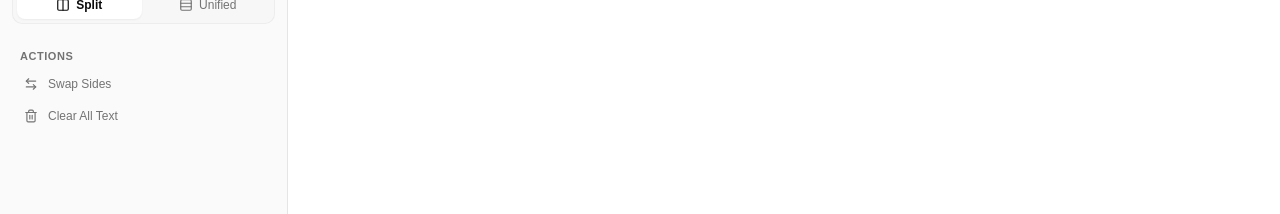
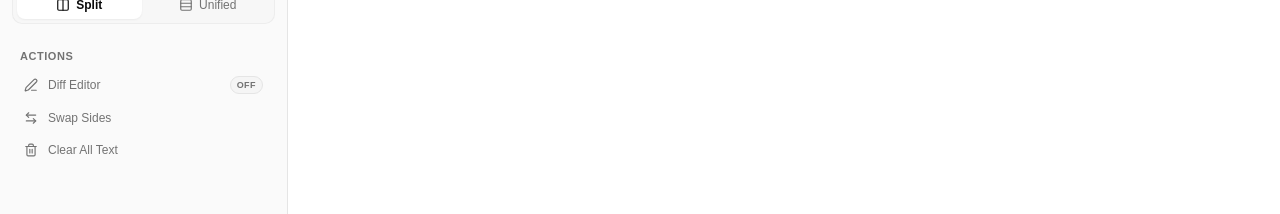
Before and after one commit to ujjwalraj123/diffviewer, a React (Vite) app: page / in a window 1280 px wide. Both pictures are taken after a click on the button "Diff". Shown: the part 354-568 px from the top of the page. Built offline with nearby package versions, Linux system fonts and the light colour scheme.

Commit message:
started working on adding a diff viewer functionality
fixed bug - diff showing problem

```diff
--- a/src/components/AppSidebar.tsx
+++ b/src/components/AppSidebar.tsx
@@ -27,6 +27,8 @@ export interface AppSidebarProps {
   onSwap?: () => void;
   onResetSample?: () => void;
   onEnterDiff?: () => void;
+  diffEditable?: boolean;
+  onToggleDiffEditable?: () => void;
   dark: boolean;
   onToggleDark: () => void;
 }
@@ -40,6 +42,8 @@ export function AppSidebar({
   onSwap,
   onResetSample,
   onEnterDiff,
+  diffEditable = false,
+  onToggleDiffEditable,
   dark = false,
   onToggleDark,
 }: AppSidebarProps) {
@@ -270,6 +274,33 @@ export function AppSidebar({
                   Actions
                 </div>
                 <div className="space-y-1">
+                  {mode === "diff" && onToggleDiffEditable && (
+                    <button
+                      type="button"
+                      onClick={onToggleDiffEditable}
+                      aria-pressed={diffEditable}
+                      className={`w-full flex items-center justify-between gap-2.5 px-3 py-1.5 rounded-lg text-xs font-medium transition-colors cursor-pointer ${
+                        diffEditable
+                          ? "bg-primary/10 text-primary"
+                          : "text-muted-foreground hover:bg-sidebar-accent hover:text-sidebar-foreground"
+                      }`}
+                    >
+                      <span className="flex items-center gap-2.5">
+                        <Edit3 className="size-3.5" />
+                        <span>Diff Editor</span>
+                      </span>
+                      <span
+                        className={`text-[9px] font-semibold uppercase tracking-wider px-1.5 py-0.5 rounded-full border ${
+                          diffEditable
+                            ? "bg-primary/15 border-primary/30 text-primary"
+                            : "bg-sidebar-accent border-sidebar-border text-muted-foreground"
+                        }`}
+                      >
+                        {diffEditable ? "On" : "Off"}
+                      </span>
+                    </button>
+                  )}
+
                   {onSwap && (
                     <button
                       type="button"
--- a/src/components/ui/diff-viewer.tsx
+++ b/src/components/ui/diff-viewer.tsx
@@ -159,6 +159,18 @@ function attachCharSegments(lines: ParsedLine[]) {
   }
 }
 
+/**
+ * Normalize text before diffing so that cosmetic-only differences that users
+ * never intend to see as "changes" are ignored:
+ *  - Convert CRLF / CR line endings to LF (pasting often injects \r\n).
+ *  - Strip a single trailing newline so "foo" and "foo\n" are treated equal.
+ * This prevents the diff viewer from reporting every line as changed when the
+ * two inputs are effectively identical.
+ */
+function normalizeForDiff(text: string): string {
+  return text.replace(/\r\n?/g, "\n").replace(/\n$/, "");
+}
+
 function computeDiff(
   oldContent: string,
   newContent: string,
@@ -168,7 +180,10 @@ function computeDiff(
   additions: number;
   deletions: number;
 } {
-  const changes = diffLines(oldContent, newContent);
+  const changes = diffLines(
+    normalizeForDiff(oldContent),
+    normalizeForDiff(newContent),
+  );
   const lines: ParsedLine[] = [];
   let oldLine = 1;
   let newLine = 1;
--- a/src/pages/NotFound.tsx
+++ b/src/pages/NotFound.tsx
@@ -1,11 +1,8 @@
-import { AppLayout } from '../components/AppLayout'
 import { Link } from '../components/Link'
 import { useSeo } from '../hooks/useSeo'
-import { useTheme } from '../hooks/useTheme'
 import { FileQuestion, ArrowLeft } from 'lucide-react'
 
 export default function NotFound() {
-  const { dark, toggle } = useTheme()
   const path = typeof window === 'undefined' ? '/404' : window.location.pathname
   useSeo({
     title: 'Page not found | DiffViewer',
@@ -15,16 +12,18 @@ export default function NotFound() {
   })
 
   return (
-    <AppLayout dark={dark} onToggleDark={toggle}>
-      <main className="max-w-md mx-auto px-6 py-20 text-center space-y-4 flex-1 flex flex-col items-center justify-center">
+  <main className="w-full min-h-[70vh] flex flex-col items-center justify-center px-6 py-20 text-center">
+    <div className="w-full max-w-md flex flex-col items-center space-y-4">
       <div className="size-12 rounded-full bg-muted flex items-center justify-center text-muted-foreground">
         <FileQuestion className="size-6" />
       </div>
-        <h1 className="text-2xl font-bold tracking-tight text-foreground">Page Not Found</h1>
+      <h1 className="text-2xl font-bold tracking-tight text-foreground">
+        Page Not Found
+      </h1>
       <p className="text-sm text-muted-foreground">
         The page you are looking for doesn't exist or has moved.
       </p>
-        <div className="pt-2 flex items-center gap-2">
+      <div className="pt-2 flex items-center justify-center gap-2">
         <Link
           to="/"
           className="inline-flex items-center gap-1.5 px-4 py-2 rounded-lg bg-primary text-primary-foreground text-xs font-semibold hover:bg-primary/90 transition-colors shadow-xs"
@@ -39,7 +38,7 @@ export default function NotFound() {
           <span>Read Blog</span>
         </Link>
       </div>
+    </div>
   </main>
-    </AppLayout>
-  )
+);
 }
--- a/src/pages/ToolPage.tsx
+++ b/src/pages/ToolPage.tsx
@@ -1,6 +1,7 @@
 import { useState } from "react";
 import { AppLayout } from "../components/AppLayout";
 import { TextEditorPair } from "../components/TextEditorPair";
+import { CopyButton } from "../components/CopyButton";
 import { DiffViewer } from "@/components/ui/diff-viewer";
 import { useSeo } from "../hooks/useSeo";
 import { useTheme } from "../hooks/useTheme";
@@ -35,6 +36,8 @@ greet("there", "Hi");
 export default function ToolPage() {
   const [mode, setMode] = useState<"edit" | "diff">("edit");
   const [diffViewMode, setDiffViewMode] = useState<"split" | "unified">("split");
+  // When true, the diff view becomes editable in place (Diff Editor action).
+  const [diffEditable, setDiffEditable] = useState(false);
   const [left, setLeft] = useState("");
   const [right, setRight] = useState("");
   const { dark, toggle } = useTheme();
@@ -112,7 +115,15 @@ export default function ToolPage() {
   };
   */
 
-  const isIdentical = left === right && left.length > 0;
+  // Treat inputs as identical when they only differ by line-ending style
+  // (CRLF vs LF) or a single trailing newline — these are cosmetic and should
+  // not be reported as differences (matches the diff viewer's normalization).
+  const normalizeForCompare = (text: string) =>
+    text.replace(/\r\n?/g, "\n").replace(/\n$/, "");
+  const isIdentical =
+    left.length > 0 &&
+    right.length > 0 &&
+    normalizeForCompare(left) === normalizeForCompare(right);
   const isBothEmpty = left.trim().length === 0 && right.trim().length === 0;
 
   return (
@@ -125,6 +136,8 @@ export default function ToolPage() {
       onSwap={handleSwap}
       // onResetSample={handleResetSample}
       onEnterDiff={markEnteredDiff}
+      diffEditable={diffEditable}
+      onToggleDiffEditable={() => setDiffEditable((v) => !v)}
       dark={dark}
       onToggleDark={toggle}
     >
@@ -208,7 +221,49 @@ export default function ToolPage() {
             />
           ) : (
             <div className="flex-1 p-4 md:p-6 flex flex-col gap-4">
-              {isBothEmpty ? (
+              {diffEditable ? (
+                <div className="flex flex-col lg:flex-row gap-4 flex-1 min-h-0">
+                  {/* Original (editable) */}
+                  <div className="flex flex-col flex-1 min-w-0 rounded-xl border border-border/80 bg-card shadow-xs overflow-hidden">
+                    <div className="flex items-center justify-between px-3.5 py-2.5 bg-muted/30 border-b border-border/60 text-xs font-medium">
+                      <div className="flex items-center gap-2">
+                        <Edit3 className="size-3.5 text-muted-foreground" />
+                        <span className="font-semibold text-foreground tracking-tight">
+                          Original
+                        </span>
+                      </div>
+                      <CopyButton text={left} />
+                    </div>
+                    <textarea
+                      value={left}
+                      onChange={(e) => setLeft(e.target.value)}
+                      spellCheck={false}
+                      placeholder="Original text…"
+                      className="flex-1 min-h-[240px] w-full resize-none bg-transparent px-3.5 py-3 font-mono text-[12.5px] leading-relaxed text-foreground outline-none placeholder:text-muted-foreground/60"
+                    />
+                  </div>
+
+                  {/* Modified (editable) */}
+                  <div className="flex flex-col flex-1 min-w-0 rounded-xl border border-border/80 bg-card shadow-xs overflow-hidden">
+                    <div className="flex items-center justify-between px-3.5 py-2.5 bg-muted/30 border-b border-border/60 text-xs font-medium">
+                      <div className="flex items-center gap-2">
+                        <Edit3 className="size-3.5 text-muted-foreground" />
+                        <span className="font-semibold text-foreground tracking-tight">
+                          Modified
+                        </span>
+                      </div>
+                      <CopyButton text={right} />
+                    </div>
+                    <textarea
+                      value={right}
+                      onChange={(e) => setRight(e.target.value)}
+                      spellCheck={false}
+                      placeholder="Modified text…"
+                      className="flex-1 min-h-[240px] w-full resize-none bg-transparent px-3.5 py-3 font-mono text-[12.5px] leading-relaxed text-foreground outline-none placeholder:text-muted-foreground/60"
+                    />
+                  </div>
+                </div>
+              ) : isBothEmpty ? (
                 <div className="p-12 text-center rounded-xl border border-dashed border-border bg-card/40 flex flex-col items-center justify-center gap-3">
                   <Info className="size-8 text-muted-foreground" />
                   <div className="font-semibold text-foreground text-sm">
```
Lines whose indentation alone changed are shown as unchanged.
